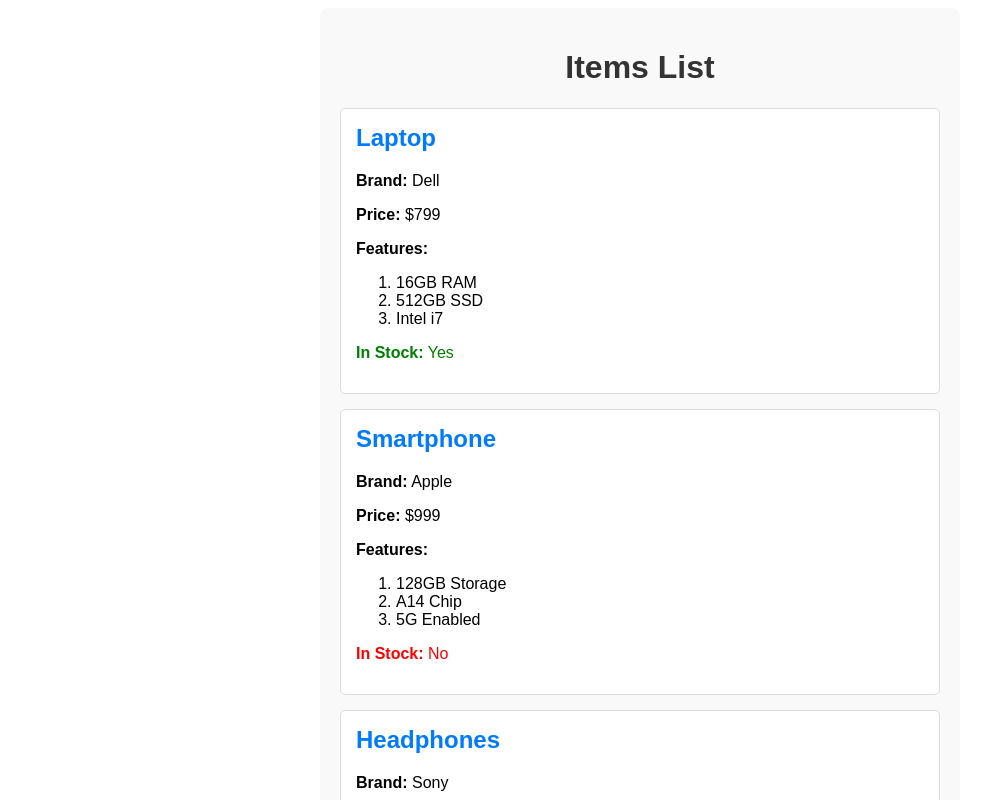
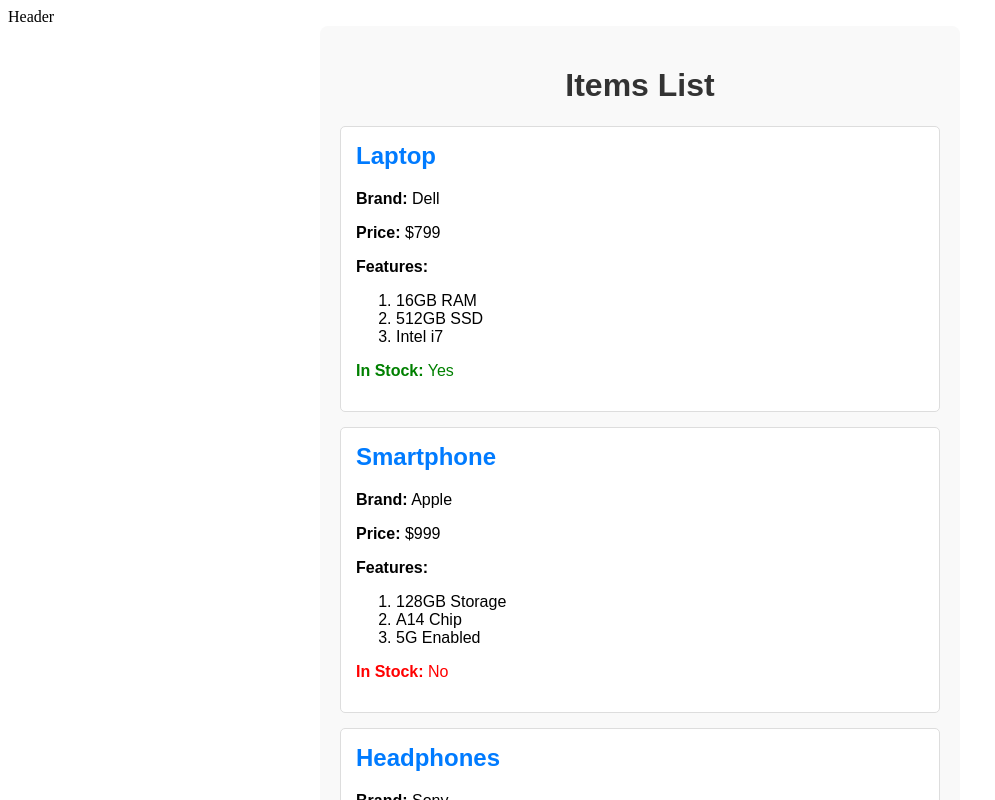
Before and after one commit to yulia-gomb/react-homeworks, a React (Vite) app: page / in a window 1280 px wide. Shown: the top 800 px of the page, without its empty margins (0-995 px from the left). Built offline with nearby package versions, Linux system fonts and the light colour scheme; the HTML template or start-up script is replaced by a standard one.

Commit message:
feat-02: add structure of the page

```diff
--- a/src/App.css
+++ b/src/App.css
@@ -1,43 +1,3 @@
 #root {
   margin: 0 auto;
 }
-
-.item-list {
-  max-width: 600px;
-  margin: 0 auto;
-  padding: 20px;
-  font-family: Arial, sans-serif;
-  background-color: #f9f9f9;
-  border-radius: 8px;
-}
-
-h1 {
-  text-align: center;
-  color: #333;
-}
-
-.item {
-  border: 1px solid #ddd;
-  border-radius: 5px;
-  padding: 15px;
-  margin: 15px 0;
-  background-color: #fff;
-}
-
-h2 {
-  color: #007BFF;
-  margin-top: 0;
-}
-
-ul {
-  list-style-type: none;
-  padding-left: 0;
-}
-
-.in-stock {
-  color: green;
-}
-
-.out-of-stock {
-  color: red;
-}
--- a/src/App.jsx
+++ b/src/App.jsx
@@ -1,56 +1,16 @@
 import './App.css'
+import Header from "./components/header/Header.jsx";
+import Content from "./components/content/Content.jsx";
+import Footer from "./components/footer/Footer.jsx";
 
 function App() {
 
-    const goods = [
-        {
-            id: 0,
-            name: "Laptop",
-            brand: "Dell",
-            price: 799,
-            features: ["16GB RAM", "512GB SSD", "Intel i7"],
-            inStock: true
-        },
-        {
-            id: 1,
-            name: "Smartphone",
-            brand: "Apple",
-            price: 999,
-            features: ["128GB Storage", "A14 Chip", "5G Enabled"],
-            inStock: false
-        },
-        {
-            id: 2,
-            name: "Headphones",
-            brand: "Sony",
-            price: 199,
-            features: ["Noise Cancelling", "Wireless", "20-hour battery life"],
-            inStock: true
-        },
-    ];
-
 
     return (
-        <div className="item-list">
-            <h1>Items List</h1>
-            <ul>
-                {goods.map((item) => (
-                    <li key={item.id} className="item">
-                        <h2>{item.name}</h2>
-                        <p><strong>Brand:</strong> {item.brand}</p>
-                        <p><strong>Price:</strong> ${item.price}</p>
-                        <p><strong>Features:</strong></p>
-                        <ol>
-                            {item.features.map((feature, featureIndex) => (
-                                <li key={featureIndex}>{feature}</li>
-                            ))}
-                        </ol>
-                        <p className={item.inStock ? 'in-stock' : 'out-of-stock'}>
-                            <strong>In Stock:</strong> {item.inStock ? 'Yes' : 'No'}
-                        </p>
-                    </li>
-                ))}
-            </ul>
+        <div>
+            <Header/>
+            <Content/>
+            <Footer/>
         </div>
     )
 }
--- /dev/null
+++ b/src/components/content/Content.css
@@ -0,0 +1,39 @@
+.item-list {
+    max-width: 600px;
+    margin: 0 auto;
+    padding: 20px;
+    font-family: Arial, sans-serif;
+    background-color: #f9f9f9;
+    border-radius: 8px;
+}
+
+h1 {
+    text-align: center;
+    color: #333;
+}
+
+.item {
+    border: 1px solid #ddd;
+    border-radius: 5px;
+    padding: 15px;
+    margin: 15px 0;
+    background-color: #fff;
+}
+
+h2 {
+    color: #007BFF;
+    margin-top: 0;
+}
+
+ul {
+    list-style-type: none;
+    padding-left: 0;
+}
+
+.in-stock {
+    color: green;
+}
+
+.out-of-stock {
+    color: red;
+}
--- /dev/null
+++ b/src/components/content/Content.jsx
@@ -0,0 +1,58 @@
+import './Content.css'
+
+function Content() {
+
+    const goods = [
+        {
+            id: 0,
+            name: "Laptop",
+            brand: "Dell",
+            price: 799,
+            features: ["16GB RAM", "512GB SSD", "Intel i7"],
+            inStock: true
+        },
+        {
+            id: 1,
+            name: "Smartphone",
+            brand: "Apple",
+            price: 999,
+            features: ["128GB Storage", "A14 Chip", "5G Enabled"],
+            inStock: false
+        },
+        {
+            id: 2,
+            name: "Headphones",
+            brand: "Sony",
+            price: 199,
+            features: ["Noise Cancelling", "Wireless", "20-hour battery life"],
+            inStock: true
+        },
+    ];
+
+
+    return (
+        <div className="item-list">
+            <h1>Items List</h1>
+            <ul>
+                {goods.map((item) => (
+                    <li key={item.id} className="item">
+                        <h2>{item.name}</h2>
+                        <p><strong>Brand:</strong> {item.brand}</p>
+                        <p><strong>Price:</strong> ${item.price}</p>
+                        <p><strong>Features:</strong></p>
+                        <ol>
+                            {item.features.map((feature, featureIndex) => (
+                                <li key={featureIndex}>{feature}</li>
+                            ))}
+                        </ol>
+                        <p className={item.inStock ? 'in-stock' : 'out-of-stock'}>
+                            <strong>In Stock:</strong> {item.inStock ? 'Yes' : 'No'}
+                        </p>
+                    </li>
+                ))}
+            </ul>
+        </div>
+    )
+}
+
+export default Content
--- /dev/null
+++ b/src/components/footer/Footer.jsx
@@ -0,0 +1,12 @@
+import './Footer.css'
+
+function Footer() {
+
+    return (
+        <div>
+            Footer
+        </div>
+    )
+}
+
+export default Footer
--- /dev/null
+++ b/src/components/header/Header.jsx
@@ -0,0 +1,12 @@
+import './Header.css'
+
+function Header() {
+
+    return (
+        <div>
+            Header
+        </div>
+    )
+}
+
+export default Header
```
Also changed, not shown: src/components/footer/Footer.css (added), src/components/header/Header.css (added).
